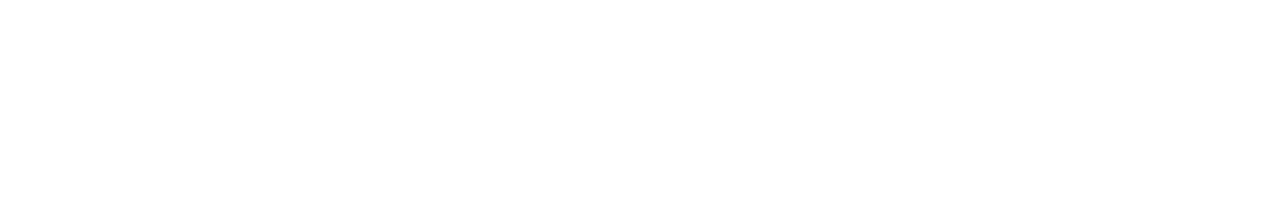
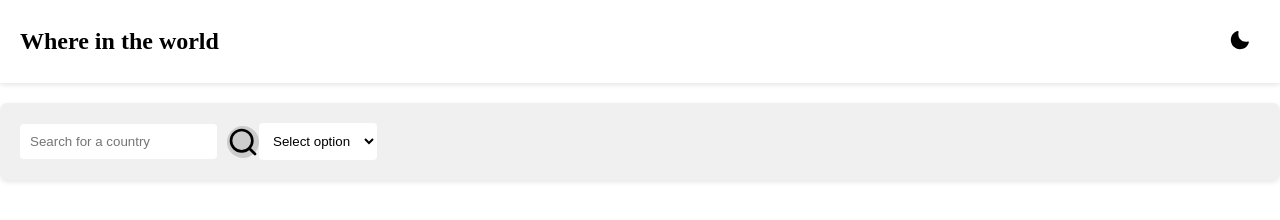
Before and after one commit to jaimejcr/Promises_Electrobuzz_Data, a plain HTML site: page fun_with_flags/index.html in a window 1280 px wide. Drawn offline with Linux system fonts and the light colour scheme; no server answers.

Commit message:
encabezado

```diff
--- a/fun_with_flags/flags.js
+++ b/fun_with_flags/flags.js
@@ -0,0 +1,8 @@
+const retCountriesAPI = "https://restcountries.com/v3.1/all";
+async function apiData (){
+    const res = await fetch(retCountriesAPI);
+    const data = await res.json();
+    console.log(data);
+    console.log(data[0].name);
+}
+apiData();
--- a/fun_with_flags/index.html
+++ b/fun_with_flags/index.html
@@ -1,13 +1,62 @@
 <!DOCTYPE html>
 <html lang="en">
-<head>
-    <meta charset="UTF-8">
-    <meta http-equiv="X-UA-Compatible" content="IE=edge">
-    <meta name="viewport" content="width=device-width, initial-scale=1.0">
-    <link rel="stylesheet" href="style.css">
+  <head>
+    <meta charset="UTF-8" />
+    <meta http-equiv="X-UA-Compatible" content="IE=edge" />
+    <meta name="viewport" content="width=device-width, initial-scale=1.0" />
+    <link rel="stylesheet" href="style.css" />
     <title>Document</title>
-</head>
-<body>
+  </head>
+  <body>
+    <div class="head">
+      <h2>Where in the world</h2>
+      <button type="button" class="btn">
+        <svg
+          viewBox="0 0 24 24"
+          focusable="false"
+          class="chakra-icon css-onkibi"
+        >
+          <path
+            fill="currentColor"
+            d="M21.4,13.7C20.6,13.9,19.8,14,19,14c-5,0-9-4-9-9c0-0.8,0.1-1.6,0.3-2.4c0.1-0.3,0-0.7-0.3-1 c-0.3-0.3-0.6-0.4-1-0.3C4.3,2.7,1,7.1,1,12c0,6.1,4.9,11,11,11c4.9,0,9.3-3.3,10.6-8.1c0.1-0.3,0-0.7-0.3-1 C22.1,13.7,21.7,13.6,21.4,13.7z"
+          ></path>
+        </svg>
+      </button>
+    </div>
+    <div class="inputs">
+      <form class="form">
+        <!-- <input id='country' placeholder="Search for a country"/> -->
+        <input type="text" id="searchInput" placeholder="Search for a country" />
+        <span class="search-icon">
+          <svg
+            xmlns="http://www.w3.org/2000/svg"
+            viewBox="0 0 24 24"
+            fill="none"
+            stroke="currentColor"
+            stroke-width="2"
+            stroke-linecap="round"
+            stroke-linejoin="round"
+          >
+            <circle cx="11" cy="11" r="8" />
+            <line x1="21" y1="21" x2="16.65" y2="16.65" />
+          </svg>
+        </span>
+
+        <select id="mySelect">
+            <option value="option1">Select option</option>
+            <option value="option2">All</option>
+            <option value="option3">Africa</option>
+            <option value="option3">Americas</option>
+            <option value="option3">Asia</option>
+            <option value="option3">Europe</option>
+            <option value="option3">Oceania</option>
+          </select>
+
+      </form>
+    </div>
+    <div class="flagsSection">
+
+    </div>
     <script src="flags.js"></script>
-</body>
+  </body>
 </html>
--- a/fun_with_flags/style.css
+++ b/fun_with_flags/style.css
@@ -0,0 +1,82 @@
+*{
+    padding: 0px;
+    margin: 0px;
+}
+
+/* Estilos para el encabezado */
+.head {
+    display: flex;
+    justify-content: space-between;
+    align-items: center;
+    padding: 20px;
+    background-color: #ffffff;
+    box-shadow: 0px 2px 5px rgba(0, 0, 0, 0.1);
+  }
+
+  .head h2 {
+    font-size: 1.5rem;
+  }
+
+  /* Estilos para el botón */
+  .btn {
+    background-color: #ffffff;
+    border: none;
+    cursor: pointer;
+    outline: none;
+    padding: 10px;
+  }
+
+  /* Estilos para el ícono del botón */
+  .chakra-icon {
+    width: 20px;
+    height: 20px;
+  }
+
+  /* Estilos para el contenedor de inputs */
+  .inputs {
+    display: flex;
+    justify-content: space-between;
+    align-items: center;
+    padding: 20px;
+    background-color: #f0f0f0;
+    border-radius: 8px;
+    margin-top: 20px;
+    box-shadow: 0px 2px 5px rgba(0, 0, 0, 0.1);
+  }
+
+  /* Estilos para el formulario */
+  .form {
+    display: flex;
+    align-items: center;
+
+  }
+
+  /* Estilos para el input de búsqueda */
+  #searchInput {
+    padding: 10px;
+    border: none;
+    border-radius: 4px;
+    margin-right: 10px;
+    flex-grow: 1;
+  }
+
+  /* Estilos para el icono de búsqueda */
+  .search-icon {
+    display: flex;
+    align-items: center;
+    justify-content: flex-end;
+    width: 32px;
+    height: 32px;
+    background-color: #ccc;
+    border-radius: 50%;
+  }
+
+  /* Estilos para el select */
+  #mySelect {
+    padding: 10px;
+    border: none;
+    border-radius: 4px;
+    background-color: #ffffff;
+    cursor: pointer;
+    justify-content: flex-end;
+  }
```
